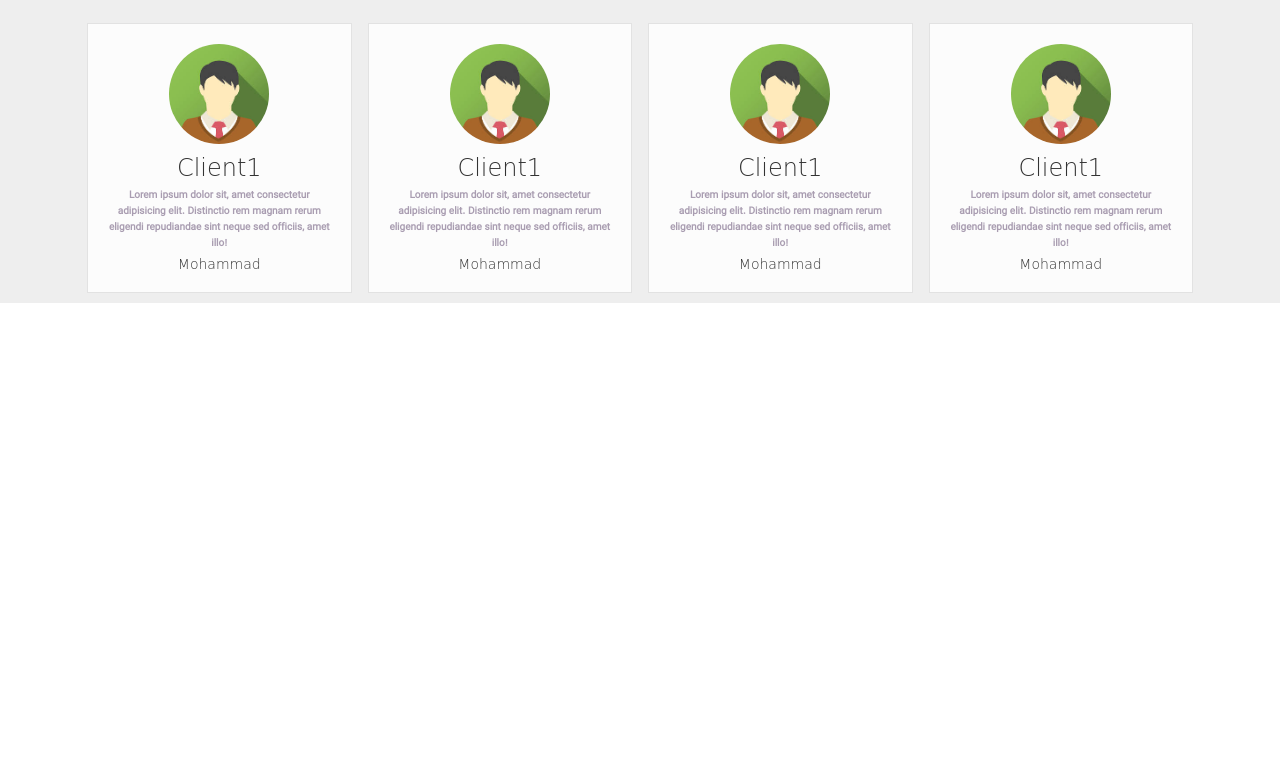
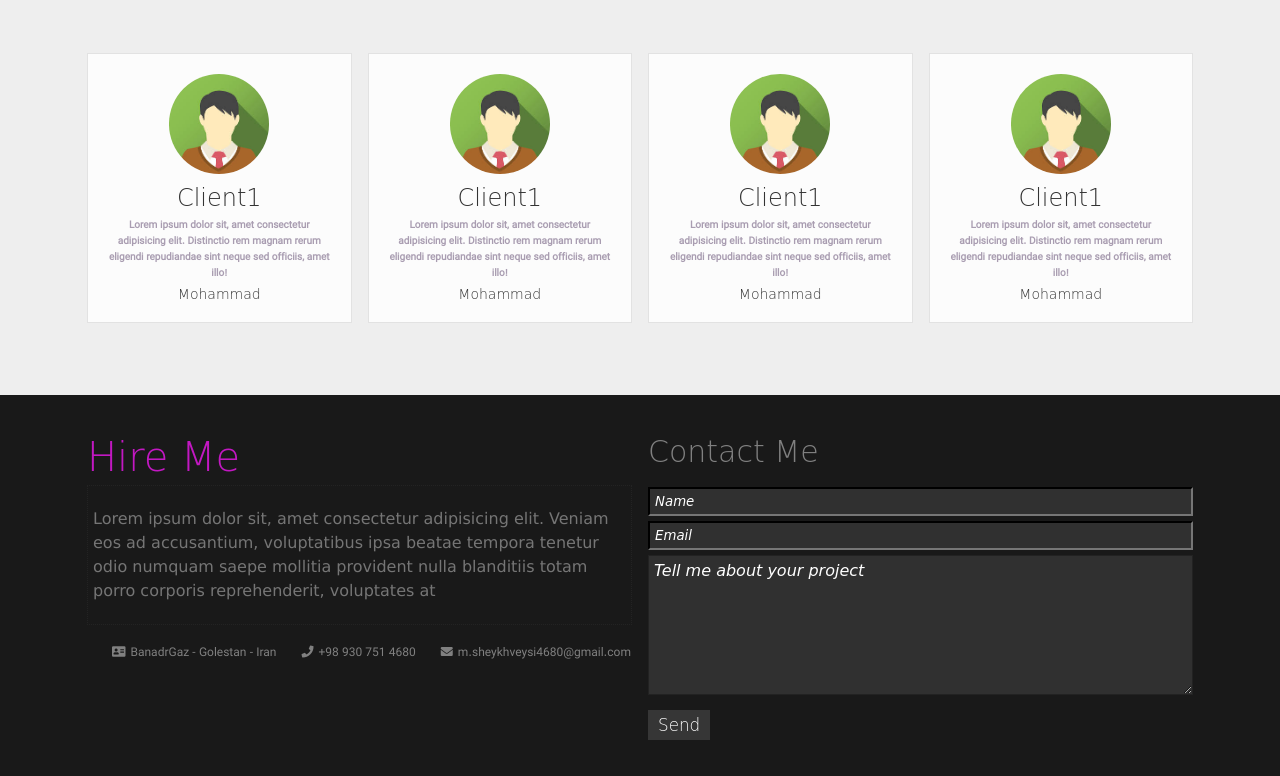
Before and after one commit to MehdiSheykhveysi/MehdiSheykhveysi, a plain HTML site: page index.html in a window 1280 px wide. Shown: the part 1653-2429 px from the top of the page. Before the commit the page ends 1956 px from the top, so only its background shows below. Drawn offline with Linux system fonts and the light colour scheme.

Commit message:
footter section

```diff
--- a/freelancer.css
+++ b/freelancer.css
@@ -239,6 +239,7 @@ client list -----------------------------------------------------
 */
 #clients {
   background: #eee;
+  padding: 72px;
 }
 .client-list {
   padding: 0;
@@ -288,6 +289,98 @@ client list -----------------------------------------------------
   margin: 0;
   font-family: cursive;
 }
+
+#footer {
+  background: rgb(0, 0, 0, 0.9);
+}
+#footer .section-header .section-title {
+  font-size: 40px;
+  text-align: left;
+  font-family: cursive;
+  margin-bottom: 8px;
+  color: rgb(194, 24, 194);
+}
+#footer .section-header .lead {
+  line-height: 1.5rem;
+  color: rgba(128, 128, 128, 0.9);
+  text-align: left;
+}
+#footer .section-header {
+  margin: 0px;
+}
+.dottedBox {
+  border: 1px dotted rgb(128, 128, 128, 0.1);
+  padding: 5px;
+}
+
+#contact-form .form-title {
+  color: gray;
+  text-align: left;
+  font-size: 30px;
+  margin-bottom: 20px;
+  font-family: cursive;
+}
+#contact-form input::placeholder,
+textarea::placeholder {
+  color: white;
+  font-family: cursive;
+  /*Fix opacity issue on Firefox*/
+  opacity: 1;
+}
+
+#contact-form input:focus,
+#contact-form textarea:focus {
+  transform: scale(1.02);
+  background: rgb(255, 255, 255, 0.3);
+}
+#contact-form .send {
+  border: none;
+  background-color: rgb(54, 54, 54);
+  color: white;
+  font-family: cursive, sans-serif;
+  font-size: 105%;
+  padding: 5px 10px;
+  -webkit-transition: all 0.2s ease-in;
+  -ms-transition: all 0.2s ease-in;
+  -moz-transition: all 0.2s ease-in;
+  -o-transition: all 0.2s ease-in;
+  transition: all 0.2s ease-in;
+  margin: 10px 0px;
+  cursor: pointer;
+  -webkit-font-smoothing: antialiased;
+}
+#contact-form .send:hover {
+  background-color: rgb(36, 36, 36);
+}
+.form-feild-text input,
+.textarea {
+  width: 100%;
+  margin: 0 0 5px 0;
+  padding: 5px;
+  font: 1.3rem;
+  background: rgba(255, 255, 255, 0.1);
+  border-color: #222;
+  outline: #222;
+  font-style: italic;
+  transition: background-color 0.3s cubic-bezier(0.57, 0.21, 0.69, 1.25),
+    transform 0.3s cubic-bezier(0.57, 0.21, 0.69, 1.25);
+}
+
+.contact-list {
+  padding: 0px;
+  display: flex;
+  list-style: none;
+  flex-wrap: wrap;
+}
+.contact-list i {
+  margin: 5px;
+}
+.contact-list li {
+  font-size: 12px;
+  margin: 0 0 0 20px;
+  color: gray;
+}
+
 @media screen and (max-width: 768px) {
   .section-header {
     text-align: center;
--- a/index.html
+++ b/index.html
@@ -39,6 +39,7 @@
             </div>
         </div>
     </header>
+
     <section id="about">
         <div class="container">
             <div class="row">
@@ -106,7 +107,6 @@
         </div>
     </section>
 
-
     <section id="slider">
         <div class="container">
             <div class="row">
@@ -165,7 +165,6 @@
         </div>
     </section>
 
-
     <section id="clients">
         <div class="container">
             <div class="row">
@@ -218,7 +217,44 @@
         </div>
     </section>
 
+    <section id="footer">
+        <div class="container">
+            <div class="row">
+                <div class="col6">
+                    <header class="section-header">
+                        <h3 class="section-title">Hire Me</h3>
+                        <div class="dottedBox">
+                            <p class="lead">Lorem ipsum dolor sit, amet consectetur adipisicing elit. Veniam eos ad
+                                accusantium, voluptatibus ipsa beatae tempora tenetur odio numquam saepe mollitia
+                                provident nulla blanditiis totam porro corporis reprehenderit, voluptates at</p>
+                        </div>
 
+
+                    </header>
+
+                    <ul class="contact-list">
+                        <li class="address"><i class="fa fa-address-card"></i>BanadrGaz - Golestan - Iran</li>
+                        <li class="phone"><i class="fa fa-phone"></i>+98 930 751 4680</li>
+                        <li class="email"><i class="fa fa-envelope"></i>m.sheykhveysi4680@gmail.com</li>
+                    </ul>
+                </div>
+                <div class="col6">
+                    <form id="contact-form" action="procces">
+                        <h3 class="section-title form-title">Contact Me</h3>
+                        <div class="form-feild-text">
+                            <input class="text" placeholder="Name" type="text" />
+                        </div>
+                        <div class="form-feild-text">
+                            <input class="text" placeholder="Email" type="email" />
+                        </div>
+
+                        <textarea class="textarea" placeholder="Tell me about your project"></textarea>
+                        <input class="send" type="button" value="Send" />
+                    </form>
+                </div>
+            </div>
+        </div>
+    </section>
 
     <div id="modal">
         <div class="modal-content">
```
